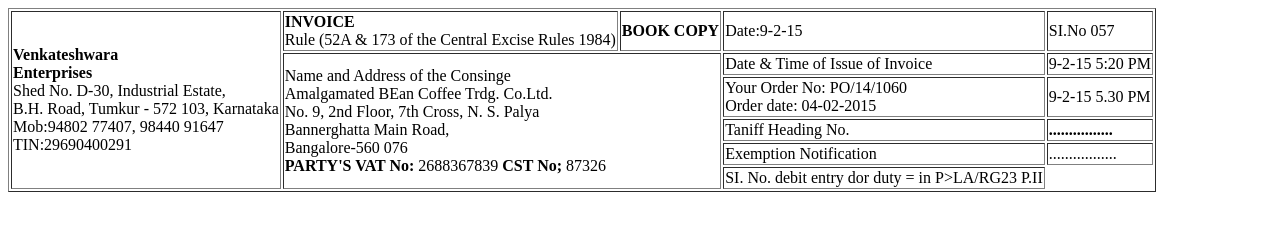
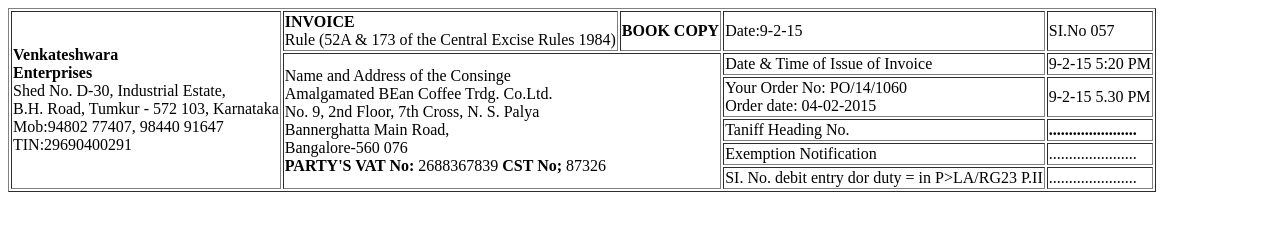
Before and after one commit to DamienSoemo/mijneersteproject, a plain HTML site: page h03/table11.png.html in a window 1280 px wide. Drawn offline with Linux system fonts and the light colour scheme.

Commit message:
HO3. Tabellen

```diff
--- a/h03/table11.png.html
+++ b/h03/table11.png.html
@@ -27,16 +27,17 @@
 
     <tr>
         <td>Taniff Heading No.</td>
-        <td><b>................</b></td>
+        <td><b>......................</b></td>
     </tr>
 
    <tr>
        <td>Exemption Notification</td>
-       <td>.................</td>
+       <td>......................</td>
    </tr>
 
     <tr>
         <td>SI. No. debit entry dor duty = in P>LA/RG23 P.II</td>
+        <td>......................</td>
     </tr>
 </table>
 </body>
```
